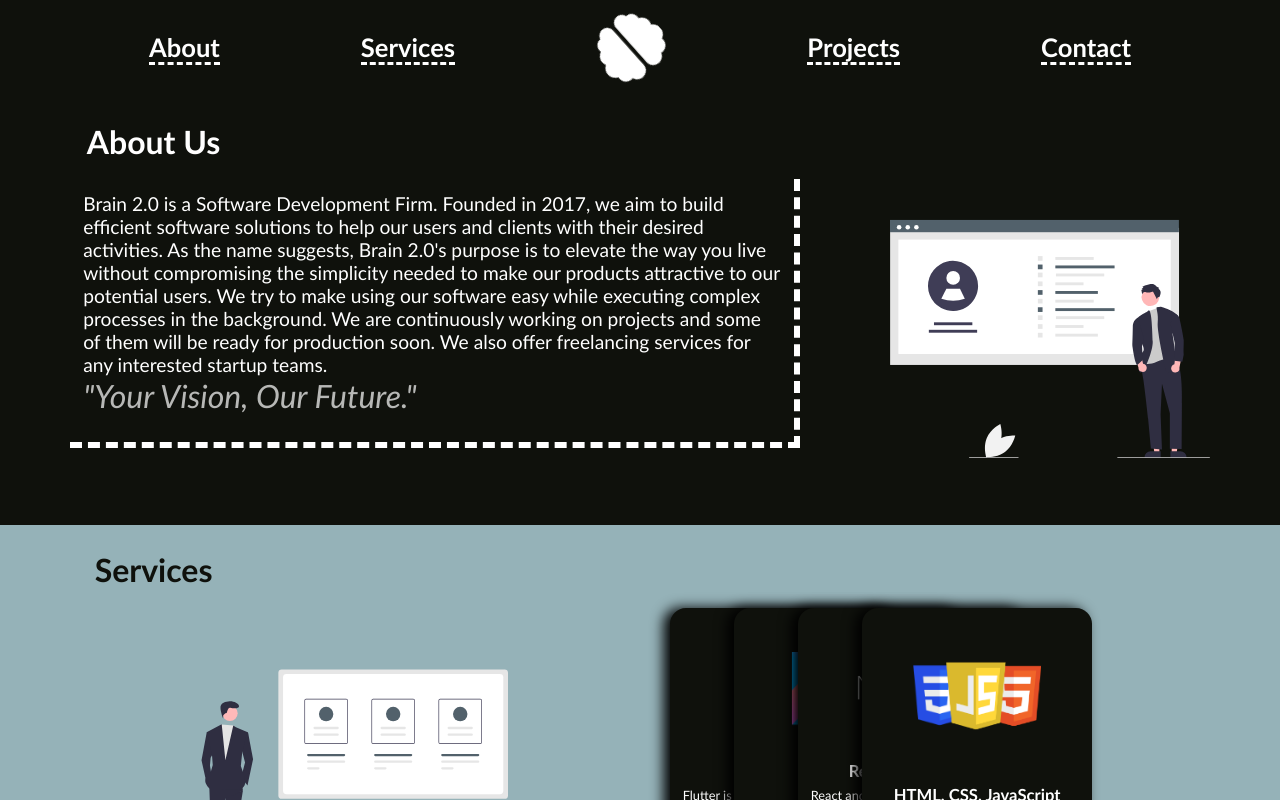
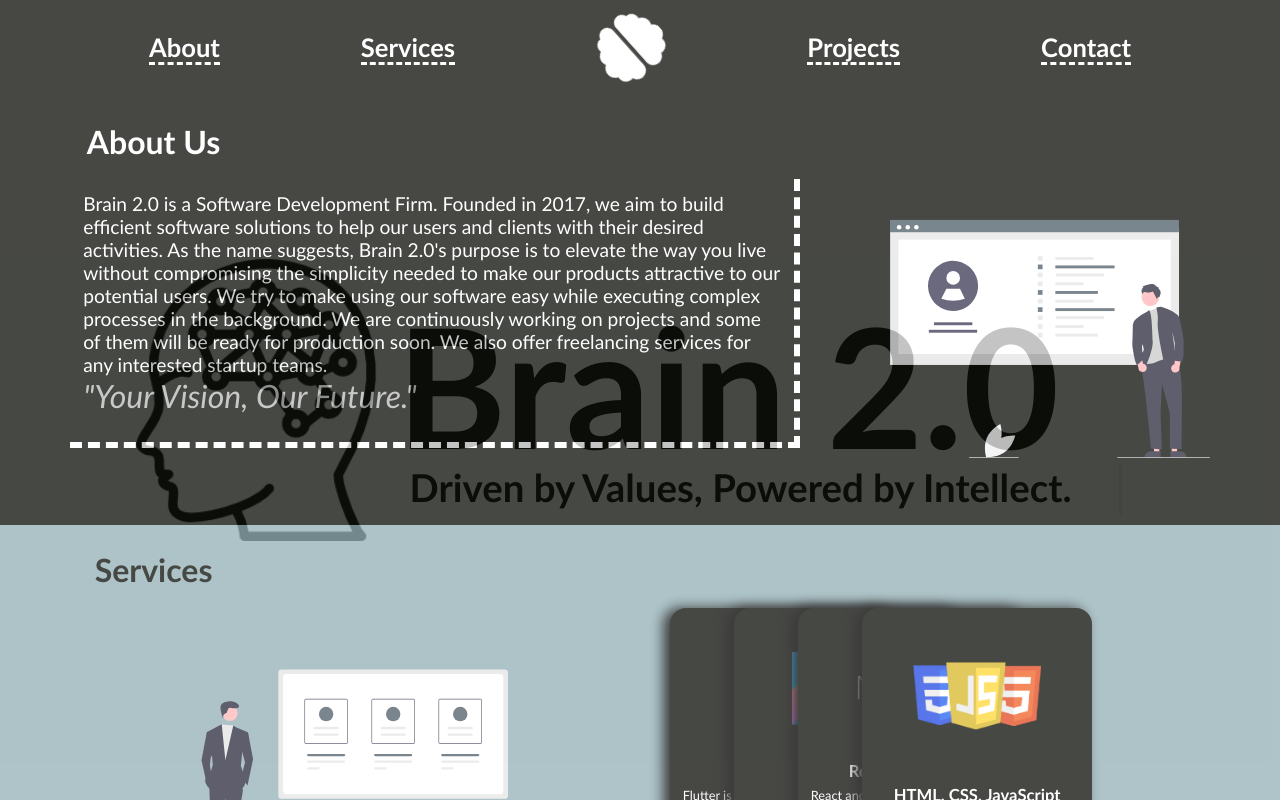
Before and after one commit to karimfawaz/brainTwoPoint0-website, a Next.js app: page / in a window 1280 px wide. Shown: the top 800 px of the page. Built offline with nearby package versions, Linux system fonts and the light colour scheme.

Commit message:
Changed Animation Duration

```diff
--- a/styles/Splash.module.css
+++ b/styles/Splash.module.css
@@ -10,7 +10,7 @@
 
     justify-content: center;
     align-items: center;
-    animation: display 5s forwards;
+    animation: display 6s forwards;
 }
 
 .companyName {
@@ -25,7 +25,7 @@
     font-size: 3vw;
     overflow: hidden;
     white-space: nowrap;
-    animation: type 4s steps(32) forwards, blink 1s infinite;
+    animation: type 5s steps(32) forwards, blink 1s infinite;
     animation-delay: 2s;
     border-right: 0.25vw solid black;
     height: 4vw;
```
